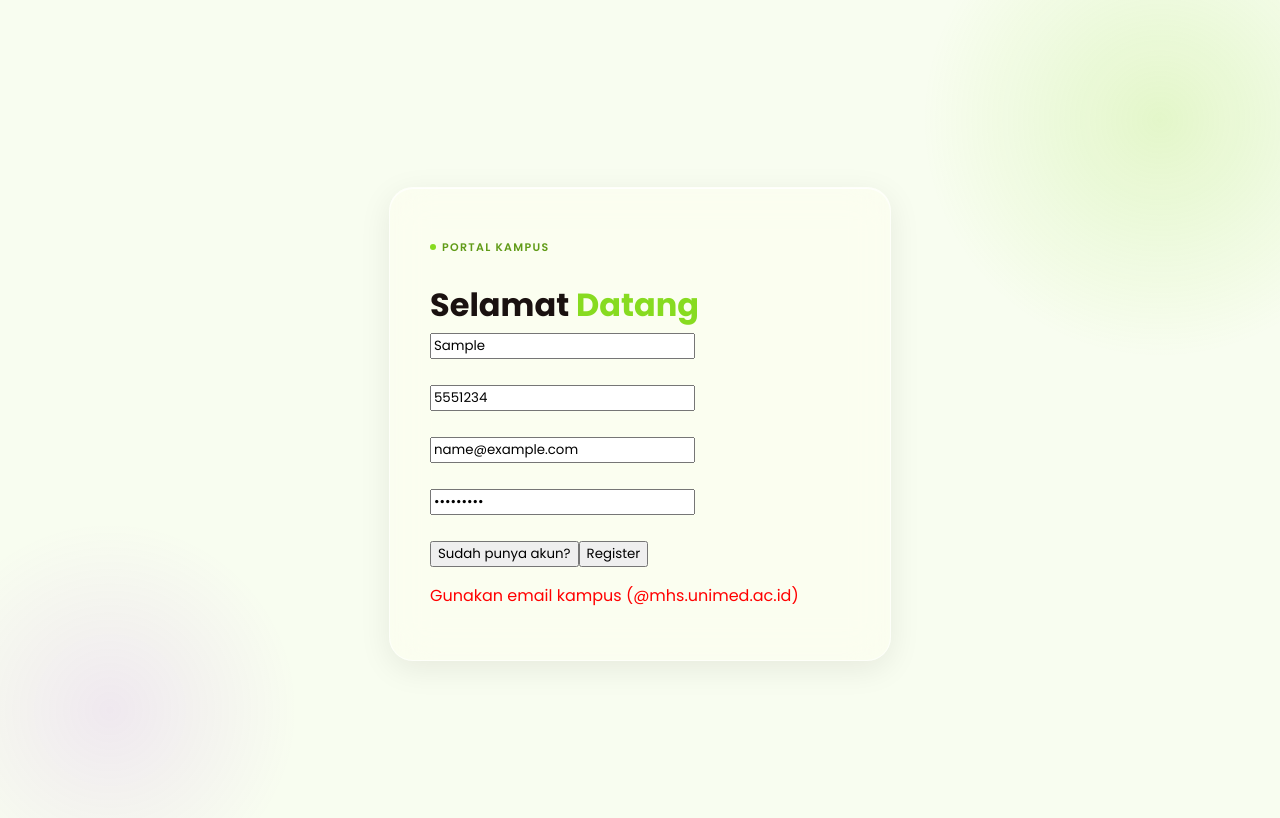
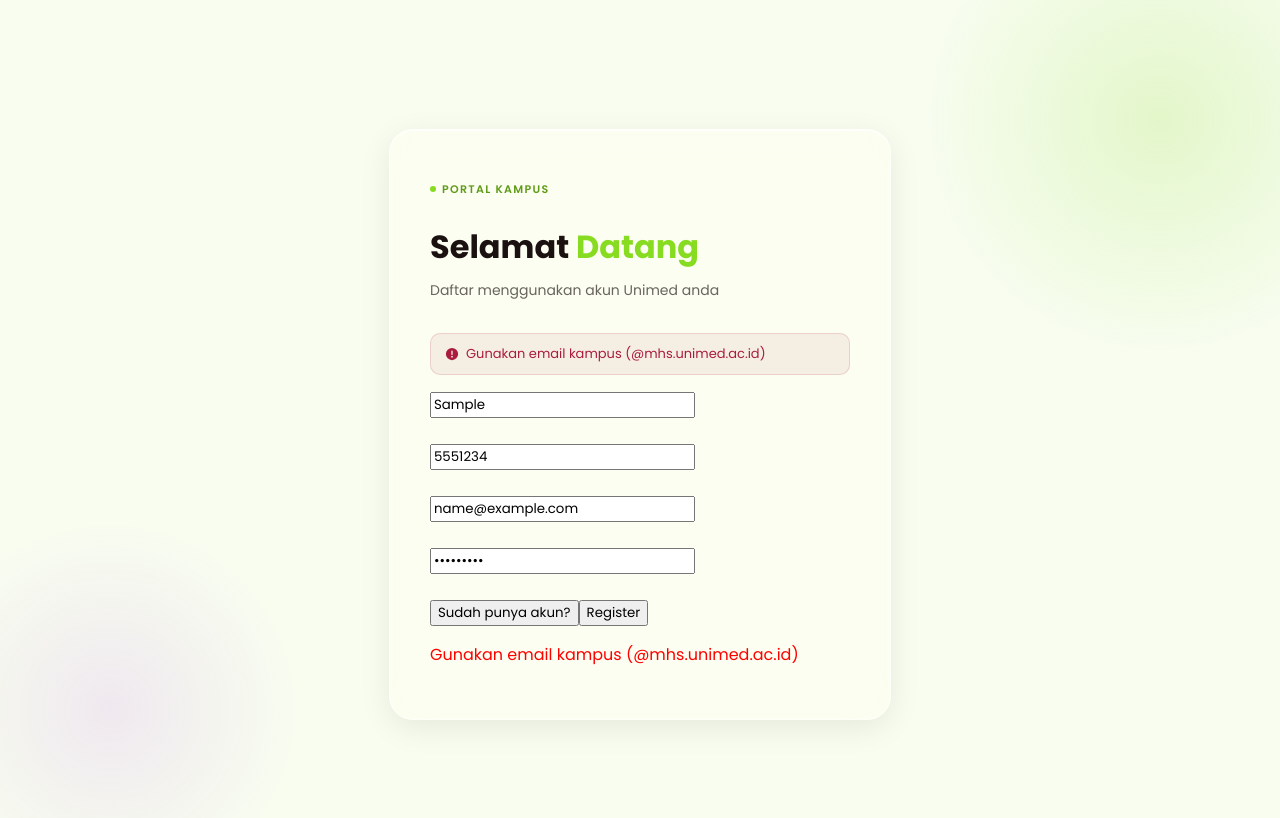
Before and after one commit to rafliwijaya/unimed-lostnfound, a React (Vite) app: page /register in a window 1280 px wide. Both pictures are taken after typing "Sample", "5551234", "name@example.com", "Sample123" into the empty fields and a click on the button "Register". Shown: the top 818 px of the page. Built offline with nearby package versions, Linux system fonts and the light colour scheme; no server answers.

Commit message:
style register

```diff
--- a/src/pages/register.jsx
+++ b/src/pages/register.jsx
@@ -74,7 +74,16 @@
           Portal Kampus
         </div>
 
-<h1 className="login-title">Selamat <span>Datang</span></h1>
+        <h1 className="login-title">Selamat <span>Datang</span></h1>
+        <p className="login-subtitle">Daftar menggunakan akun <span>Unimed</span> anda</p>
+        {error && (
+          <div className="login-error">
+            <svg width="14" height="14" viewBox="0 0 16 16" fill="currentColor">
+              <path d="M8 1a7 7 0 1 0 0 14A7 7 0 0 0 8 1zm0 3a.75.75 0 0 1 .75.75v3.5a.75.75 0 0 1-1.5 0v-3.5A.75.75 0 0 1 8 4zm0 8a1 1 0 1 1 0-2 1 1 0 0 1 0 2z" />
+            </svg>
+            {error}
+          </div>
+        )}
 
 
 
```
